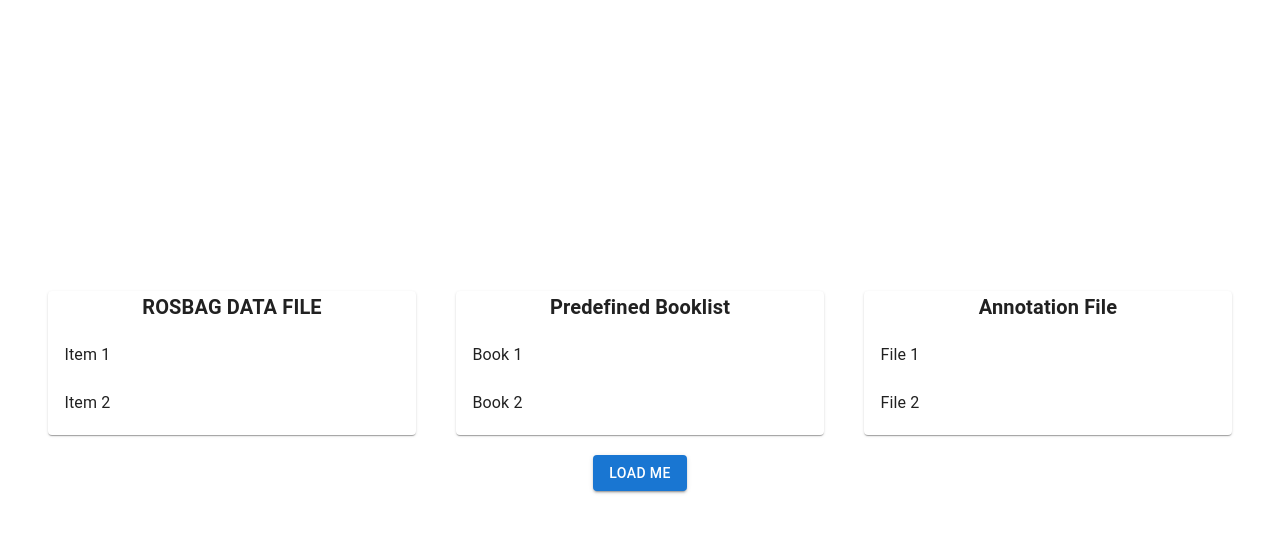
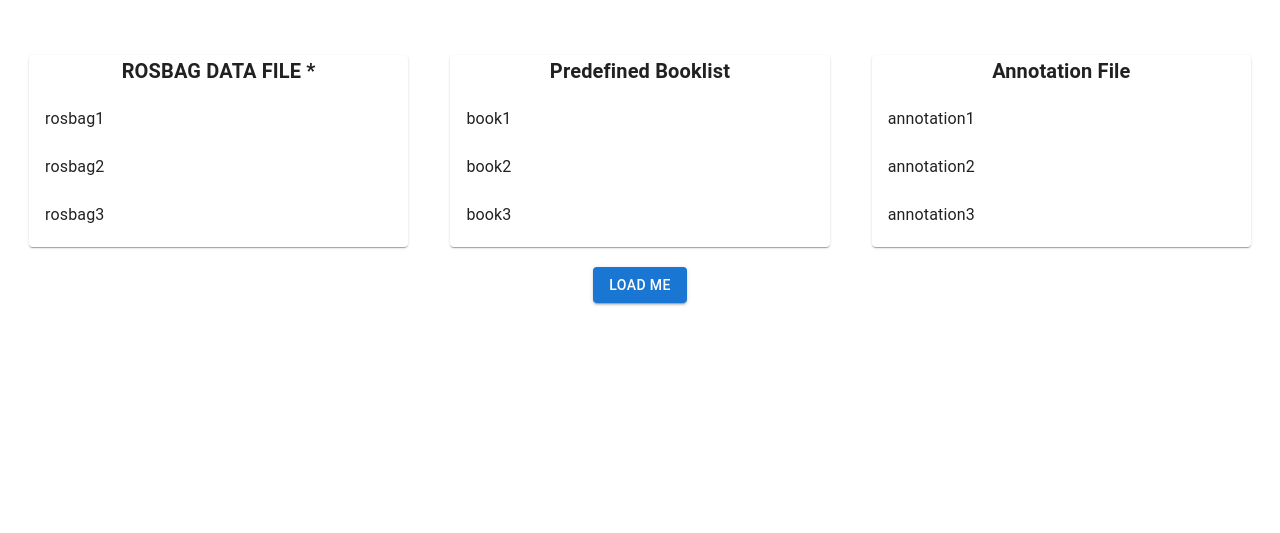
Before and after one commit to CHRI-Lab/ROSAnnotator, a React (Vite) app in the folder src/frontend/: page /load in a window 1280 px wide. Shown: the part 229-762 px from the top of the page. Built offline with nearby package versions, Linux system fonts and the light colour scheme.

Commit message:
adding mappings for fileNameList to LoadableList

```diff
--- a/src/frontend/src/pages/Landing/LoadableList.tsx
+++ b/src/frontend/src/pages/Landing/LoadableList.tsx
@@ -1,54 +1,128 @@
-import { List, ListItem, ListItemText, Paper, Typography, Button } from '@mui/material';
+import {
+  List,
+  ListItem,
+  ListItemText,
+  Paper,
+  Typography,
+  Button,
+} from "@mui/material";
+import { useEffect, useState } from "react";
+import { useNavigate } from "react-router-dom";
+
+const fileNameListTest = {
+  rosBagList: ["rosbag1", "rosbag2", "rosbag3"],
+  bookList: ["book1", "book2", "book3"],
+  annotationList: ["annotation1", "annotation2", "annotation3"],
+};
 
 function LoadableList() {
+  const [fileNameList, setFileNameList] = useState(fileNameListTest);
+  const [rosBagFile, setRosBagFile] = useState("");
+  const [bookListFile, setBookListFile] = useState("");
+  const [annotationFile, setAnnotationFile] = useState("");
+
+  const navigate = useNavigate();
+
+  useEffect(() => {
+    // fetch("/api/getFileList")
+    //   .then((response) => response.json())
+    //   .then((data) => {
+    //     setFileNameList(data);
+    //   });
+  }, []);
+
+  const handleLoadData = () => {
+    navigate("/main/" + rosBagFile + "+" + bookListFile + "+" + annotationFile);
+  };
+
   return (
-    <div style={{ display: 'flex', flexDirection: 'column', justifyContent: 'center', height: '100vh', padding: '20px', marginTop: '200px' }}>
-    <div style={{ display: 'flex', justifyContent: 'space-around' }}>
-        <Paper style={{ width: '30%' }}>
-          <Typography variant="h6" component="h2" style={{ fontWeight: 'bold', textAlign: 'center' }}>
-            ROSBAG DATA FILE
+    <div
+      style={{
+        display: "flex",
+        flexDirection: "column",
+        justifyContent: "center",
+        height: "100vh",
+        // padding: "20px",
+        // marginTop: "200px",
+      }}
+    >
+      <div style={{ display: "flex", justifyContent: "space-around" }}>
+        <Paper style={{ width: "30%" }}>
+          <Typography
+            variant="h6"
+            component="h2"
+            style={{ fontWeight: "bold", textAlign: "center" }}
+          >
+            ROSBAG DATA FILE *
           </Typography>
           <List component="nav" aria-label="ROSbag data file">
-            <ListItem button>
+            {/* <ListItem button>
               <ListItemText primary="Item 1" />
             </ListItem>
             <ListItem button>
               <ListItemText primary="Item 2" />
-            </ListItem>
+            </ListItem> */}
+            {fileNameList.rosBagList.map((fileName, index) => (
+              <ListItem
+                button
+                key={index}
+                onClick={() => setRosBagFile(fileName)}
+              >
+                <ListItemText primary={fileName} />
+              </ListItem>
+            ))}
           </List>
         </Paper>
 
-        <Paper style={{ width: '30%' }}>
-          <Typography variant="h6" component="h2" style={{ fontWeight: 'bold', textAlign: 'center' }}>
+        <Paper style={{ width: "30%" }}>
+          <Typography
+            variant="h6"
+            component="h2"
+            style={{ fontWeight: "bold", textAlign: "center" }}
+          >
             Predefined Booklist
           </Typography>
           <List component="nav" aria-label="Predefined Booklist">
-            <ListItem button>
-              <ListItemText primary="Book 1" />
-            </ListItem>
-            <ListItem button>
-              <ListItemText primary="Book 2" />
-            </ListItem>
+            {fileNameList.bookList.map((fileName, index) => (
+              <ListItem
+                button
+                key={index}
+                onClick={() => setBookListFile(fileName)}
+              >
+                <ListItemText primary={fileName} />
+              </ListItem>
+            ))}
           </List>
         </Paper>
 
-        <Paper style={{ width: '30%' }}>
-          <Typography variant="h6" component="h2" style={{ fontWeight: 'bold', textAlign: 'center' }}>
+        <Paper style={{ width: "30%" }}>
+          <Typography
+            variant="h6"
+            component="h2"
+            style={{ fontWeight: "bold", textAlign: "center" }}
+          >
             Annotation File
           </Typography>
           <List component="nav" aria-label="Annotation File">
-            <ListItem button>
-              <ListItemText primary="File 1" />
-            </ListItem>
-            <ListItem button>
-              <ListItemText primary="File 2" />
-            </ListItem>
+            {fileNameList.annotationList.map((fileName, index) => (
+              <ListItem
+                button
+                key={index}
+                onClick={() => setAnnotationFile(fileName)}
+              >
+                <ListItemText primary={fileName} />
+              </ListItem>
+            ))}
           </List>
         </Paper>
       </div>
 
-      <div style={{ display: 'flex', justifyContent: 'center', marginTop: '20px' }}>
-        <Button variant="contained" color="primary">Load Me</Button>
+      <div
+        style={{ display: "flex", justifyContent: "center", marginTop: "20px" }}
+      >
+        <Button variant="contained" color="primary" onClick={handleLoadData}>
+          Load Me
+        </Button>
       </div>
     </div>
   );
```
